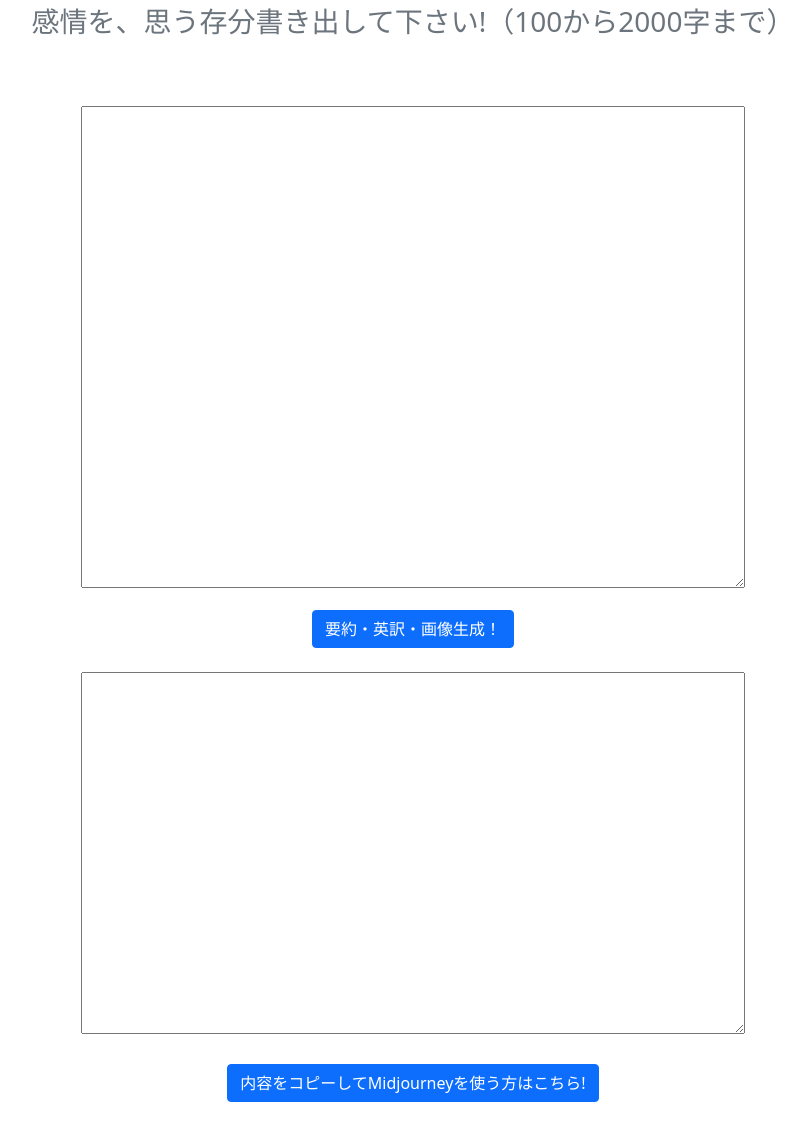
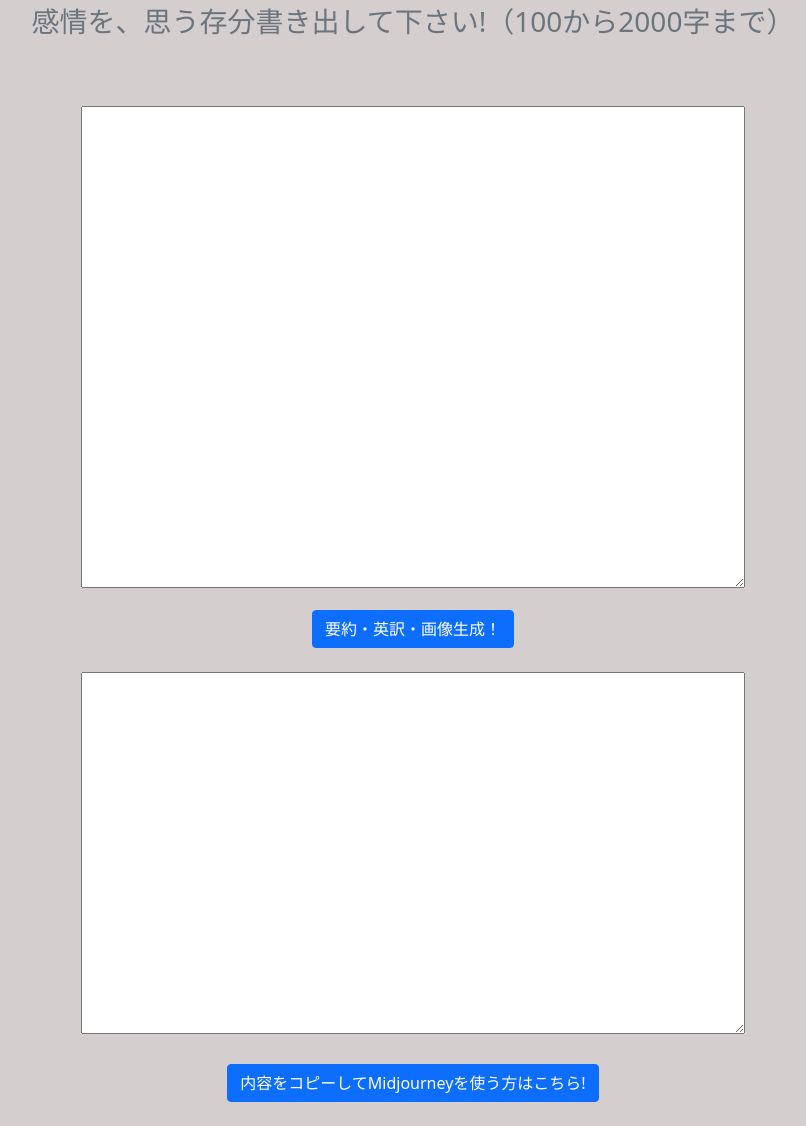
Before and after one commit to 24sotutakahashi/translate-by-GPT-3, a Django app: page / in a window 1280 px wide. Shown: the whole page, without its empty margins (227-1033 px from the left). Run offline with Django 3.2, Linux system fonts and the light colour scheme; parts of the project's set-up code (start-up, migrations or seed data) failed here and were passed over; some libraries are stand-ins or nearby versions.

```diff
--- a/translation/static/css/style.css
+++ b/translation/static/css/style.css
@@ -5,7 +5,7 @@
 }
 
 body {
-    background: #ffffff;
+    background: #d5cece;
     display: flex;
     flex-flow: column;
     min-height: 100vh;
--- a/translation/views.py
+++ b/translation/views.py
@@ -97,7 +97,7 @@ def Translation_and_Summary(request):
     return HttpResponse(template.render(context, request))
 
 
-# 画像のURLのリストを返す
+# 引数を基に画像を生成し、そのURLのリストを返す
 def Get_Image_URL(English_Summary):
     # 戻り値を複数返すためのリストの箱を作る
     URL_List = []
```
Also changed, not shown: 2 other files.
